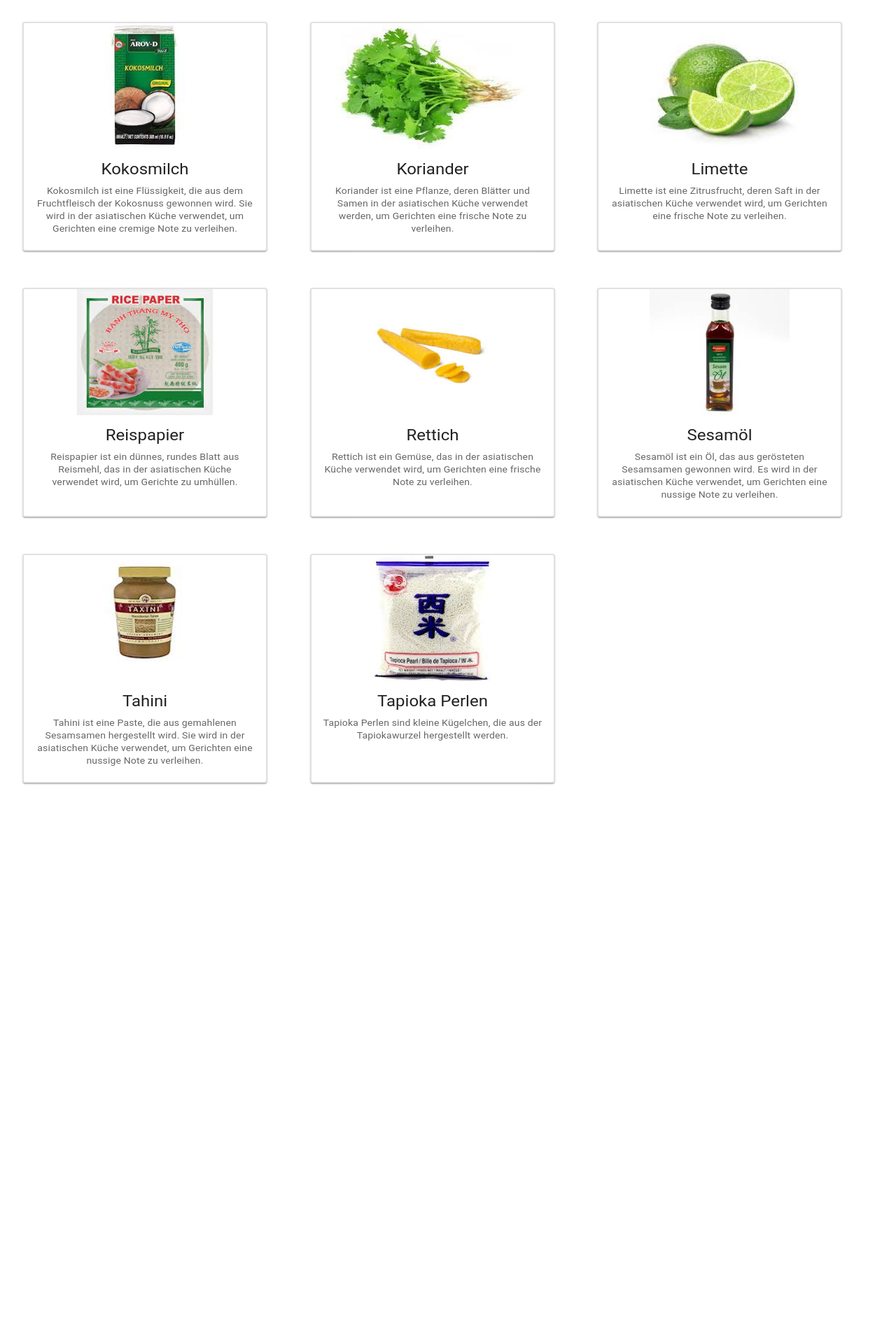
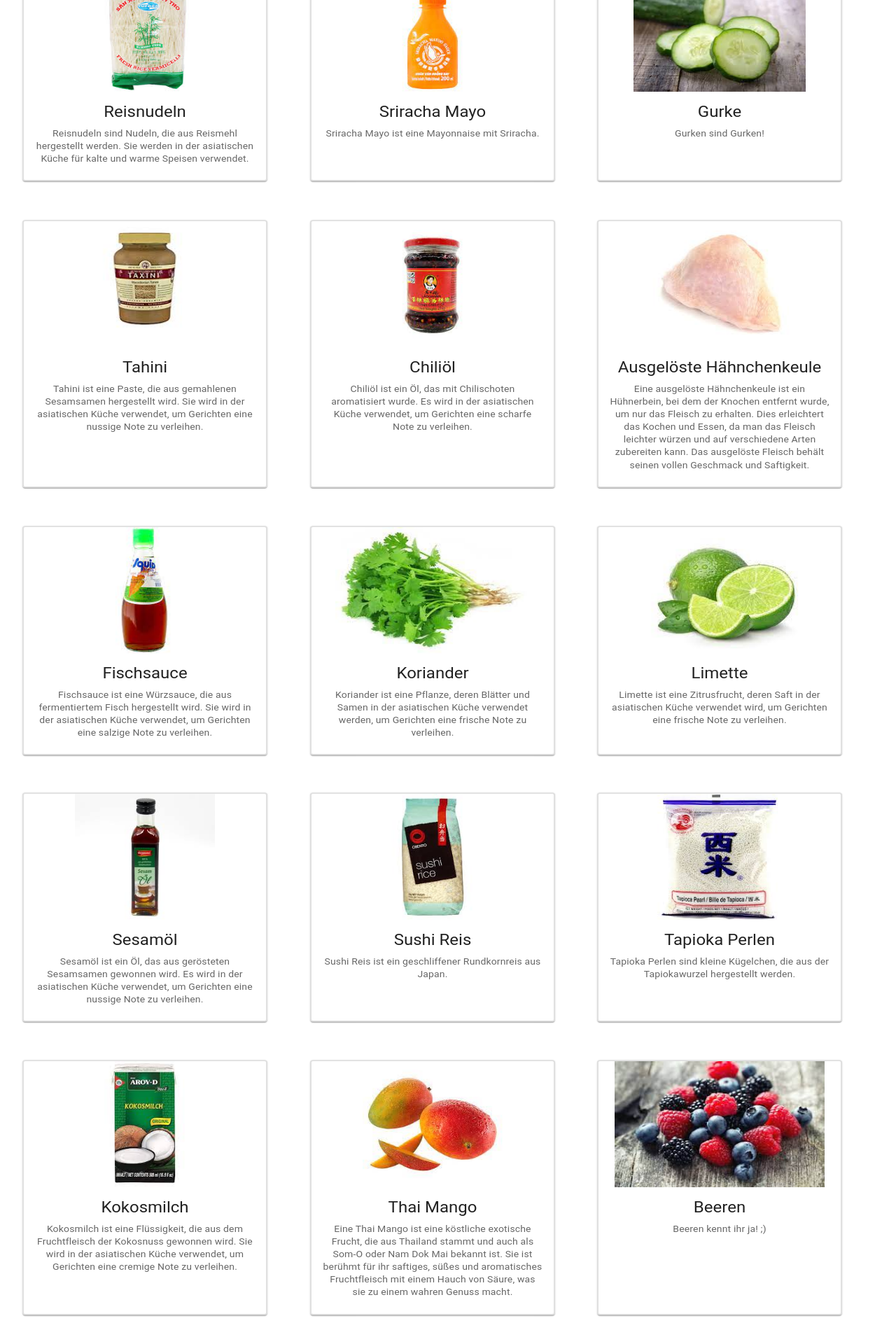
Before and after one commit to Lil-Youn/masterclass, a React (Vite) app: page /ingredients in a window 1280 px wide. Shown: the part 540-2460 px from the top of the page at 70% size. Before the commit the page ends 1710 px from the top, so only its background shows below. Built offline with nearby package versions, Linux system fonts and the light colour scheme.

Commit message:
add more ingredients

```diff
--- a/src/pages/Ingredients/ingredient-data.ts
+++ b/src/pages/Ingredients/ingredient-data.ts
@@ -9,13 +9,54 @@ import RettichLogo from "./ingredient-assets/Rettich.jpeg";
 import SesamölLogo from "./ingredient-assets/Sesamöl.jpeg";
 import TahiniLogo from "./ingredient-assets/Tahini.jpeg";
 import TapiokaLogo from "./ingredient-assets/tapioka.jpeg";
+import AsiaSalatLogo from "./ingredient-assets/Asia-salat.jpeg";
+import ReisnudelLogo from "./ingredient-assets/Reisnudeln.jpeg";
+import GurkenLogo from "./ingredient-assets/Gurke.jpeg";
+import SushiReisLogo from "./ingredient-assets/sushi-reis.jpeg";
+import MangoLogo from "./ingredient-assets/Mango.jpeg";
+import BeerenLogo from "./ingredient-assets/Beeren.jpeg";
+import SrirachaLogo from "./ingredient-assets/sriracha.jpeg";
 
 const ingredientItems = [
   {
-    image: ChickenLogo,
-    title: "Ausgelöste Hähnchenkeule",
+    image: ReispapierLogo,
+    title: "Reispapier",
     description:
-      "Eine ausgelöste Hähnchenkeule ist ein Hühnerbein, bei dem der Knochen entfernt wurde, um nur das Fleisch zu erhalten. Dies erleichtert das Kochen und Essen, da man das Fleisch leichter würzen und auf verschiedene Arten zubereiten kann. Das ausgelöste Fleisch behält seinen vollen Geschmack und Saftigkeit.",
+      "Reispapier ist ein dünnes, rundes Blatt aus Reismehl, das in der asiatischen Küche verwendet wird, um Gerichte zu umhüllen.",
+  },
+  {
+    image: AsiaSalatLogo,
+    title: "Asia Salat",
+    description:
+      "Es gibt verschieden Asiatische Salatsorten, unter anderem: Mizuna in rot und grün (japanischer Rucola), Senfblätter, Wasabina.",
+  },
+  {
+    image: RettichLogo,
+    title: "Rettich",
+    description:
+      "Rettich ist ein Gemüse, das in der asiatischen Küche verwendet wird, um Gerichten eine frische Note zu verleihen.",
+  },
+  {
+    image: ReisnudelLogo,
+    title: "Reisnudeln",
+    description:
+      "Reisnudeln sind Nudeln, die aus Reismehl hergestellt werden. Sie werden in der asiatischen Küche für kalte und warme Speisen verwendet.",
+  },
+  {
+    image: SrirachaLogo,
+    title: "Sriracha Mayo",
+    description: "Sriracha Mayo ist eine Mayonnaise mit Sriracha.",
+  },
+  {
+    image: GurkenLogo,
+    title: "Gurke",
+    description: "Gurken sind Gurken!",
+  },
+  {
+    image: TahiniLogo,
+    title: "Tahini",
+    description:
+      "Tahini ist eine Paste, die aus gemahlenen Sesamsamen hergestellt wird. Sie wird in der asiatischen Küche verwendet, um Gerichten eine nussige Note zu verleihen.",
   },
   {
     image: ChiliÖlLogo,
@@ -24,17 +65,19 @@ const ingredientItems = [
       "Chiliöl ist ein Öl, das mit Chilischoten aromatisiert wurde. Es wird in der asiatischen Küche verwendet, um Gerichten eine scharfe Note zu verleihen.",
   },
   {
+    image: ChickenLogo,
+    title: "Ausgelöste Hähnchenkeule",
+    description:
+      "Eine ausgelöste Hähnchenkeule ist ein Hühnerbein, bei dem der Knochen entfernt wurde, um nur das Fleisch zu erhalten. Dies erleichtert das Kochen und Essen, da man das Fleisch leichter würzen und auf verschiedene Arten zubereiten kann. Das ausgelöste Fleisch behält seinen vollen Geschmack und Saftigkeit.",
+  },
+
+  {
     image: FischsauceLogo,
     title: "Fischsauce",
     description:
       "Fischsauce ist eine Würzsauce, die aus fermentiertem Fisch hergestellt wird. Sie wird in der asiatischen Küche verwendet, um Gerichten eine salzige Note zu verleihen.",
   },
-  {
-    image: KokosLogo,
-    title: "Kokosmilch",
-    description:
-      "Kokosmilch ist eine Flüssigkeit, die aus dem Fruchtfleisch der Kokosnuss gewonnen wird. Sie wird in der asiatischen Küche verwendet, um Gerichten eine cremige Note zu verleihen.",
-  },
+
   {
     image: KorianderLogo,
     title: "Koriander",
@@ -47,18 +90,7 @@ const ingredientItems = [
     description:
       "Limette ist eine Zitrusfrucht, deren Saft in der asiatischen Küche verwendet wird, um Gerichten eine frische Note zu verleihen.",
   },
-  {
-    image: ReispapierLogo,
-    title: "Reispapier",
-    description:
-      "Reispapier ist ein dünnes, rundes Blatt aus Reismehl, das in der asiatischen Küche verwendet wird, um Gerichte zu umhüllen.",
-  },
-  {
-    image: RettichLogo,
-    title: "Rettich",
-    description:
-      "Rettich ist ein Gemüse, das in der asiatischen Küche verwendet wird, um Gerichten eine frische Note zu verleihen.",
-  },
+
   {
     image: SesamölLogo,
     title: "Sesamöl",
@@ -66,17 +98,34 @@ const ingredientItems = [
       "Sesamöl ist ein Öl, das aus gerösteten Sesamsamen gewonnen wird. Es wird in der asiatischen Küche verwendet, um Gerichten eine nussige Note zu verleihen.",
   },
   {
-    image: TahiniLogo,
-    title: "Tahini",
-    description:
-      "Tahini ist eine Paste, die aus gemahlenen Sesamsamen hergestellt wird. Sie wird in der asiatischen Küche verwendet, um Gerichten eine nussige Note zu verleihen.",
+    image: SushiReisLogo,
+    title: "Sushi Reis",
+    description: "Sushi Reis ist ein geschliffener Rundkornreis aus Japan.",
   },
+
   {
     image: TapiokaLogo,
     title: "Tapioka Perlen",
     description:
       "Tapioka Perlen sind kleine Kügelchen, die aus der Tapiokawurzel hergestellt werden.",
   },
+  {
+    image: KokosLogo,
+    title: "Kokosmilch",
+    description:
+      "Kokosmilch ist eine Flüssigkeit, die aus dem Fruchtfleisch der Kokosnuss gewonnen wird. Sie wird in der asiatischen Küche verwendet, um Gerichten eine cremige Note zu verleihen.",
+  },
+  {
+    image: MangoLogo,
+    title: "Thai Mango",
+    description:
+      "Eine Thai Mango ist eine köstliche exotische Frucht, die aus Thailand stammt und auch als Som-O oder Nam Dok Mai bekannt ist. Sie ist berühmt für ihr saftiges, süßes und aromatisches Fruchtfleisch mit einem Hauch von Säure, was sie zu einem wahren Genuss macht.",
+  },
+  {
+    image: BeerenLogo,
+    title: "Beeren",
+    description: "Beeren kennt ihr ja! ;)",
+  },
 ];
 
 export default ingredientItems;
```
